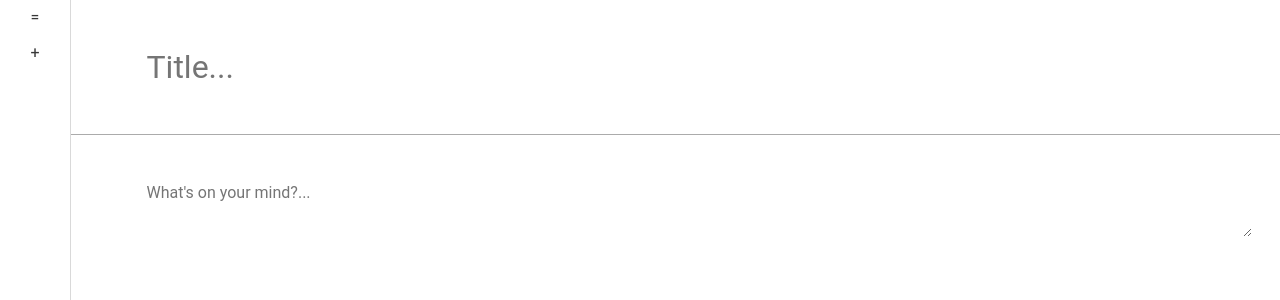
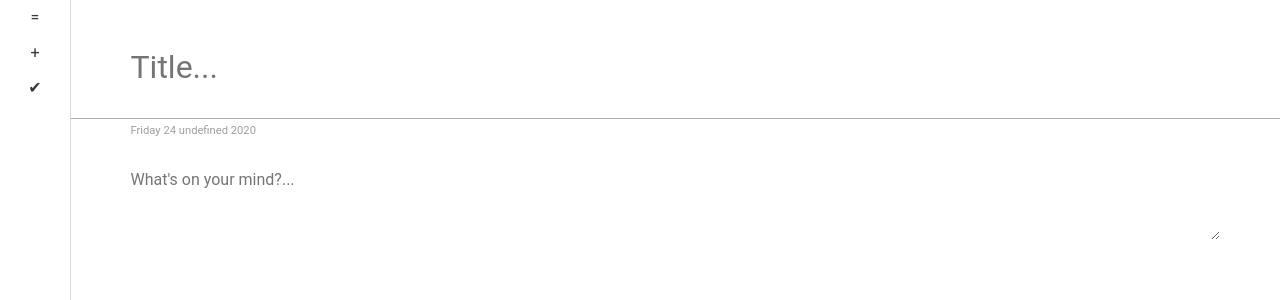
Before and after one commit to andresdhn/OneNote-lite, a React (Create React App) app: page / in a window 1280 px wide. Shown: the top 300 px of the page. Built offline with nearby package versions, Linux system fonts and the light colour scheme.

Commit message:
Adds in Date for notes + restores save button for v1 + tweak styles

```diff
--- a/src/components/App.js
+++ b/src/components/App.js
@@ -1,15 +1,17 @@
 import React, { Component } from 'react'
+import getFullDate from '../utils/getFullDate'
 import Wrapper from './Wrapper'
 import Note from './Note'
 import List from './List'
 import Nav from './Nav'
+//
 
-//
 class App extends Component {
     constructor() {
         super()
+
         this.state = {
-            active: { id: 0, title: '', body: '' },
+            active: { id: 0, title: '', body: '', date: getFullDate() },
             notes: [],
             editing: false,
             showList: false,
@@ -82,6 +84,7 @@ class App extends Component {
                     id={this.state.active.id}
                     title={this.state.active.title}
                     body={this.state.active.body}
+                    date={this.state.active.date}
                     onTitleChange={this.handleTitleChange}
                     onBodyChange={this.handleBodyChange}
                 />
@@ -89,6 +92,7 @@ class App extends Component {
                     onToggleList={this.toggleList}
                     active={this.state.active}
                     onNewNote={this.handleNew}
+                    onSave={this.handleSave}
                 />
             </Wrapper>
         )
--- a/src/components/List.js
+++ b/src/components/List.js
@@ -6,8 +6,8 @@ const List = props => {
         <div id="list" className={props.show ? 'list--open' : ''}>
             <div className="list__header">
                 <h2>Your notes</h2>
-                <Button color="blank" onClick={props.onToggle}>
-                    X
+                <Button title="close" onClick={props.onToggle}>
+                    x
                 </Button>
             </div>
             <div className="list__container">
--- a/src/components/Nav.js
+++ b/src/components/Nav.js
@@ -4,11 +4,14 @@ import Button from './Button'
 const Nav = props => {
     return (
         <div id="nav">
-            <Button color="blank" title="List" onClick={props.onToggleList}>
+            <Button title="List" onClick={props.onToggleList}>
                 =
             </Button>
-            <Button color="blank" title="Add new" onClick={props.onNewNote}>
+            <Button title="Add new" onClick={props.onNewNote}>
                 +
+            </Button>
+            <Button title="Add new" onClick={props.onSave}>
+                &#10004;
             </Button>
         </div>
     )
--- a/src/components/Note.js
+++ b/src/components/Note.js
@@ -14,6 +14,7 @@ const Note = props => (
         </section>
         <section className="note__body">
             <div className="container">
+                <label>{props.date}</label>
                 <textarea
                     onChange={props.onBodyChange}
                     value={props.body}
--- a/src/styles/_base.scss
+++ b/src/styles/_base.scss
@@ -1,7 +1,5 @@
 * {
     scroll-behavior: smooth;
-    margin: 0;
-    padding: 0;
 }
 
 body {
@@ -19,10 +17,6 @@ main {
     height: 100%;
 }
 
-section {
-    padding: 2em 0;
-}
-
 .container {
     position: relative;
     margin: 0 auto;
--- a/src/styles/components/Button.scss
+++ b/src/styles/components/Button.scss
@@ -1,12 +1,3 @@
-@mixin buttons($bgcolor, $textcolor) {
-    background-color: $bgcolor;
-    color: $textcolor;
-
-    &:hover {
-        background-color: darken($bgcolor, 20%);
-    }
-}
-
 .btn {
     display: inline-block;
     padding: 0.5em;
@@ -14,16 +5,4 @@
     border-radius: 10px;
     outline: none;
     cursor: pointer;
-
-    &--blank {
-        @include buttons(transparent, $color-text);
-    }
-
-    &--green {
-        @include buttons($color-green, $color-white);
-    }
-
-    &--gray {
-        @include buttons($color-gray-lite, $color-white);
-    }
 }
--- a/src/styles/components/List.scss
+++ b/src/styles/components/List.scss
@@ -29,6 +29,7 @@
         }
     }
 }
+
 .list__container,
 .list__header {
     padding: 1em 2em;
@@ -44,12 +45,12 @@
     }
 }
 
-.list__container{
+.list__container {
     color: lighten($color-text, 40%);
 }
 
 .list--open {
-    #list{
+    #list {
         left: 0;
         margin-left: $nav-width;
     }
--- a/src/styles/components/Note.scss
+++ b/src/styles/components/Note.scss
@@ -7,13 +7,14 @@
     transition: all 0.5s cubic-bezier(0.5, 0, 0, 1);
 
     .note__title {
+        padding: 2em 0 1em 0;
         border-bottom: 1px solid rgba($color-gray, 0.5);
 
-        input{
+        input {
             display: block;
             min-width: 100px;
             max-width: 400px;
-            padding: 0.5em;
+            padding: 1rem 0;
             border: 0;
 
             font-size: $font-size-2;
@@ -23,24 +24,27 @@
     }
 
     .note__body {
+        label {
+            font-size: 0.7em;
+            color: lighten($color-text, 40%);
+        }
 
-        textarea{
+        textarea {
             display: block;
             width: 100%;
             outline: none;
-            padding: 1em;
+            padding: 2rem 0;
             border: 0;
             height: auto;
-
         }
     }
 }
 
-.list--open{
-    #note{
+.list--open {
+    #note {
         left: 100vw;
 
-        @media screen and (min-width: $sm){
+        @media screen and (min-width: $sm) {
             left: 400px;
         }
     }
--- /dev/null
+++ b/src/utils/getFullDate.js
@@ -0,0 +1,31 @@
+const getFullDate = () => {
+    let d = new Date()
+    let day = [
+        'Monday',
+        'Tuesday',
+        'Wednesday',
+        'Thursday',
+        'Friday',
+        'Saturday',
+        'Sunday',
+    ][d.getDay() - 1]
+
+    let month = [
+        'January',
+        'February',
+        'March',
+        'April',
+        'May',
+        'June',
+        'July',
+        'August',
+        'September',
+        'October',
+        'November',
+        'December',
+    ][d.getMonth() - 1]
+
+    return `${day} ${d.getDate()} ${month} ${d.getFullYear()}`
+}
+
+export default getFullDate
```
